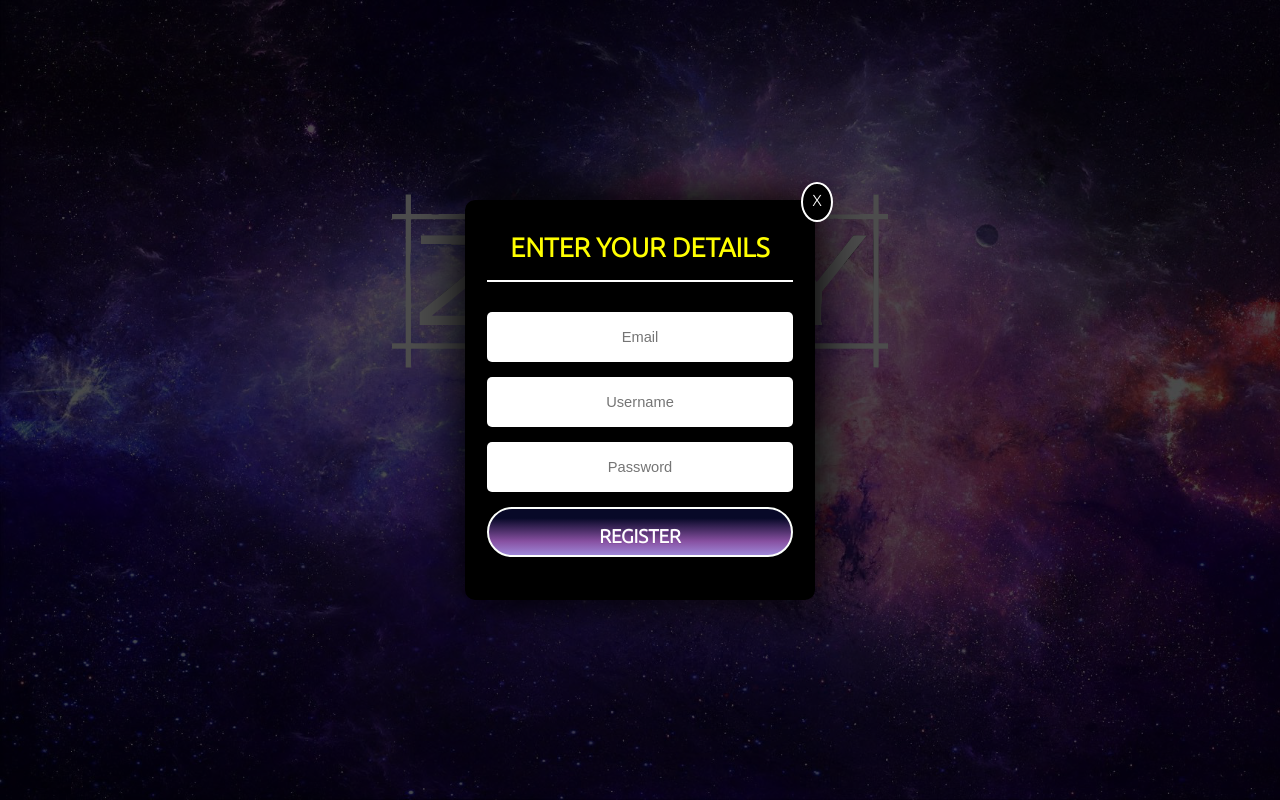
After one commit to ashtonpettit/Mock-Website, a PHP site: page /index.php in a window 1280 px wide, after a click on "Create Profile". The commit adds this page. Run offline with PHP 8.4, Linux system fonts and the light colour scheme; data that the repository does not hold is empty.

Commit message:
updated website

```diff
--- /dev/null
+++ b/includes/db.php
@@ -0,0 +1,14 @@
+<?php
+
+
+      $serverName = 'ID328528_project.db.webhosting.be';
+      $host = 'ID328528_project';
+      $datapass = 'Nothsa93';
+      $dbName = 'ID328528_project';
+      $port = 3306;
+
+      $conn = mysqli_connect($serverName, $host, $datapass, $dbName, $port);
+
+      if(!$conn) {
+          die("Connection Failed " . mysqli_connect_error());
+      }
--- /dev/null
+++ b/index.php
@@ -0,0 +1,62 @@
+<!DOCTYPE html>
+<html>
+    <head>
+
+        <title>_PLACEHOLDER_</title>
+        <link rel="stylesheet" href="stylesheet.css">
+        <link href="https://fonts.googleapis.com/css2?family=Ubuntu:wght@300&display=swap" rel="stylesheet">
+
+
+        <meta name="viewport" content="width=device-width, initial-scale=1.0">
+    </head>
+
+    <body>
+
+                    <?php
+                    include "./includes/db.php";
+                    ?>
+        <div class="wrapper">
+                    <div class="title"><img src="images/Zody_title-removebg-preview.png"></div>
+
+                        <div class="buttons">
+
+
+                            <div class="btnsDiv"><a href="#modalLogin" class="myButton"><b>Find Your Love</b></a></div>
+                            <div class="btnsDiv"><a href="#modal" class="myButton"><b>Create Profile</b></a></div>
+
+                        </div>
+                    </div>
+
+                    <div class="modal_container" id="modal">
+                        <div class="modal">
+                            <a href="#" class="close">X</a>
+                            <span class="modal_heading">
+                                <b>ENTER YOUR DETAILS</b>
+                            </span>
+                            <form method="POST" action="insert.php">
+                                <input type="text" name="email" placeholder="Email"><br>
+                                <input type="text" name="username" placeholder="Username"><br>
+                                <input type="password" name="pass" placeholder="Password"><br>
+                                <input type="submit" name="submit" class="myButton" value="REGISTER">
+                            </form>
+                        </div>
+                    </div>
+
+                    <div class="modal_container" id="modalLogin">
+                        <div class="modal">
+                            <a href="#" class="close">X</a>
+                            <span class="modal_heading">
+                                <b>LOGIN DETAILS</b>
+                            </span>
+                            <form action="#">
+                                <input type="text" placeholder="Username"><br>
+                                <input type="password" placeholder="Password"><br>
+                                <input type="submit" class="myButton" value="LOGIN">
+                            </form>
+                        </div>
+
+                    </div>
+
+    </body>
+
+</html>
--- a/stylesheet.css
+++ b/stylesheet.css
@@ -76,6 +76,23 @@ body {
 
 }
 
+#homewrap {
+    display: flex;
+    flex-direction: column;
+    justify-content: space-around;
+    align-items: center;
+    text-align: center;
+    border: solid 2px white;
+    margin-left: 350px;
+    margin-right: 350px;
+    height: 100vh;
+}
+
+.content {
+    text-align: center;
+    border: solid 2px white;
+
+}
 .btnsDiv {
     display: inline-block;
     top: 25px;
@@ -199,3 +216,8 @@ input {
     background:purple;
     cursor: pointer;
 }
+
+h1, h2, h3, p {
+    color: white;
+    font-family:  'Ubuntu', sans-serif;
+}
```
Also changed, not shown: homepage.php (added, +36 -0 lines), insert.php (added, +16 -0 lines).
